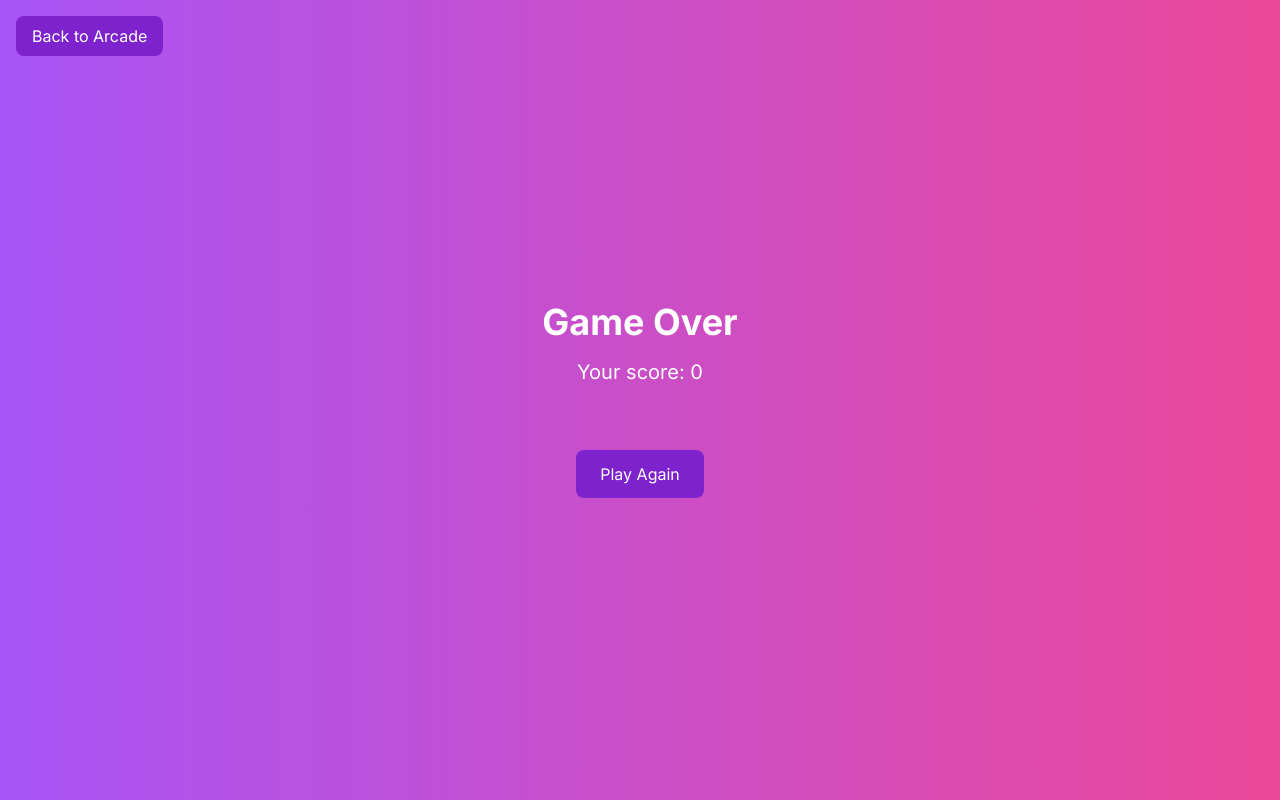
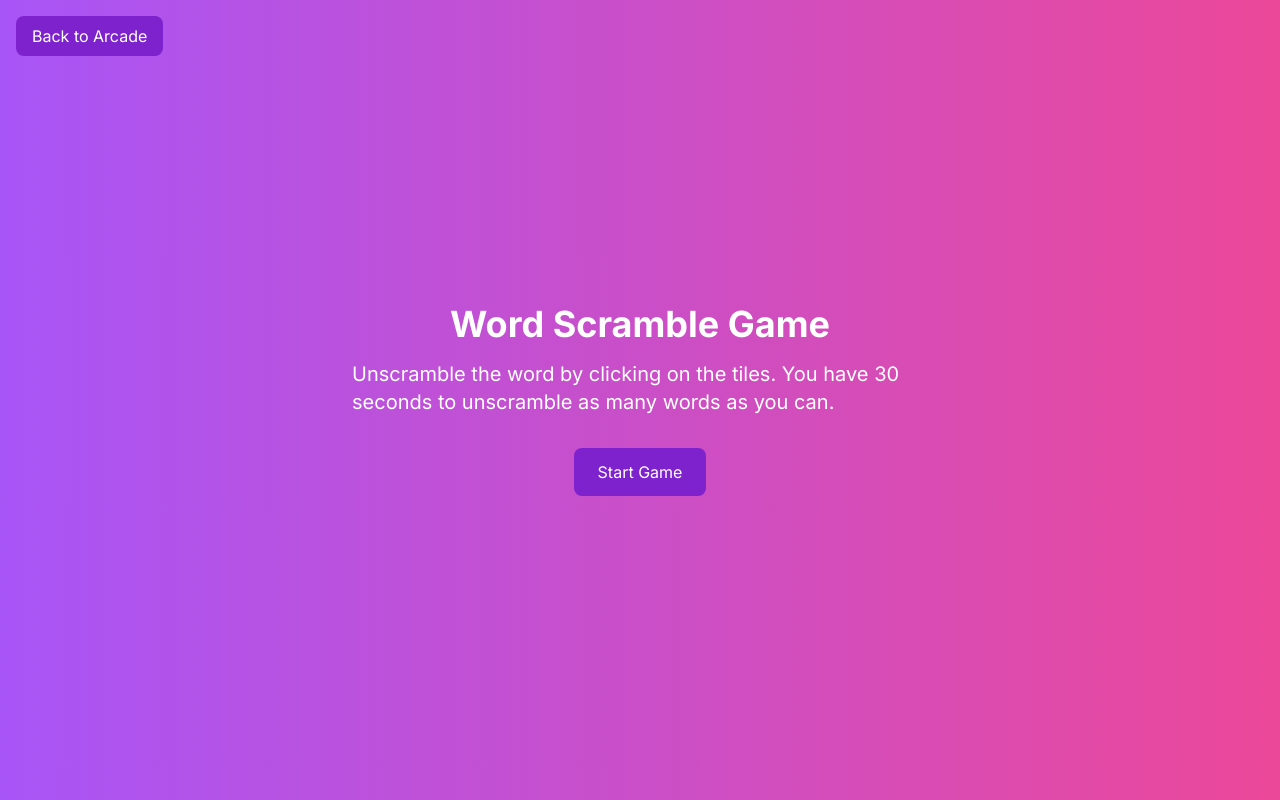
Before and after one commit to daltyboy11/wordcade, a Next.js app: page /word-scramble in a window 1280 px wide. Built offline with nearby package versions, Linux system fonts and the light colour scheme.

Commit message:
fix bug where word scramble page state was starting in postgame state

```diff
--- a/app/word-scramble/page.tsx
+++ b/app/word-scramble/page.tsx
@@ -50,7 +50,7 @@ export default function WordScramble() {
     if (pageState === 'ingame' && timeLeft > 0) {
       const timer = setTimeout(() => setTimeLeft(timeLeft - 1), 1000);
       return () => clearTimeout(timer);
-    } else if (timeLeft === 0) {
+    } else if (pageState === 'ingame' && timeLeft === 0) {
       setPageState('postgame');
     }
   }, [pageState, timeLeft]);
```
